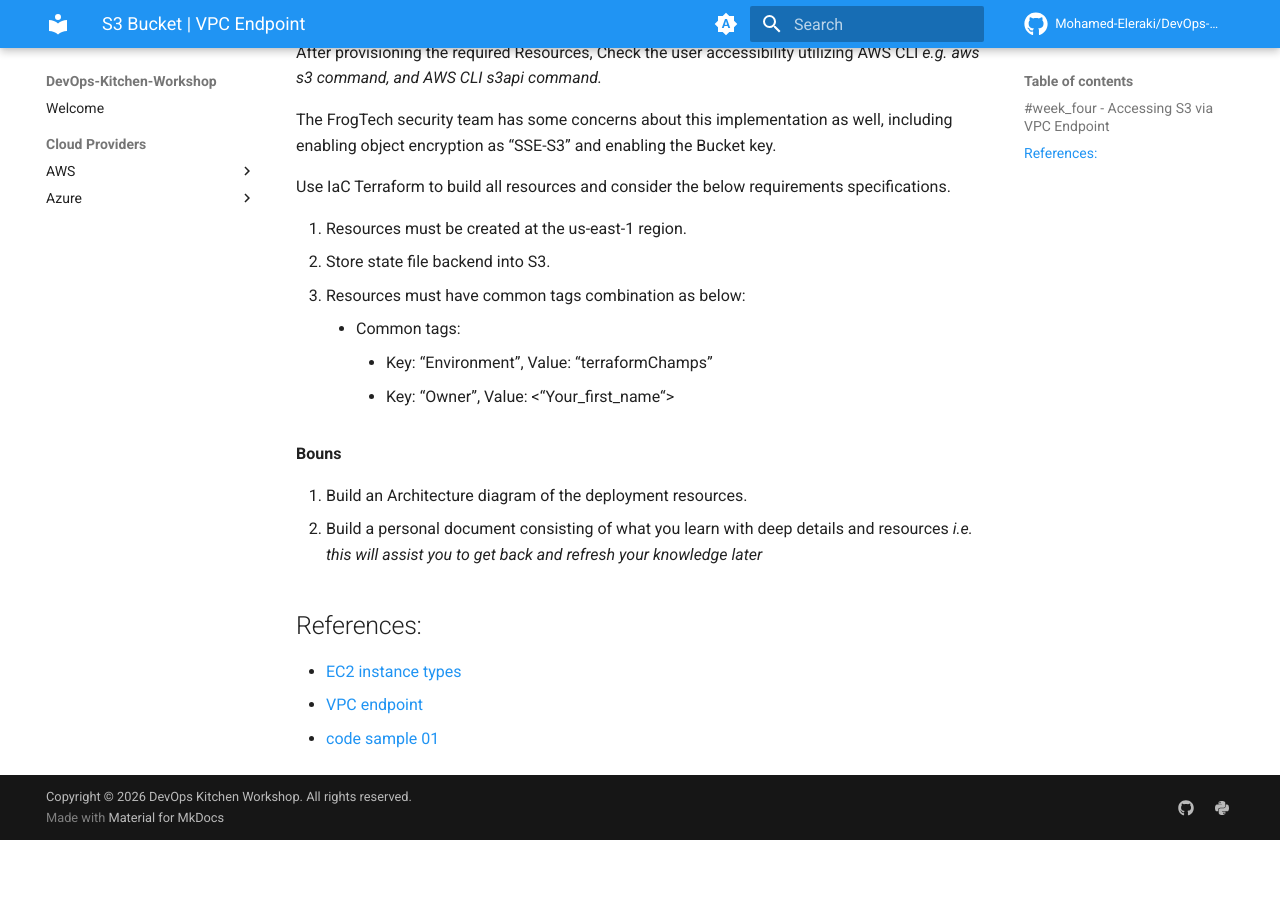
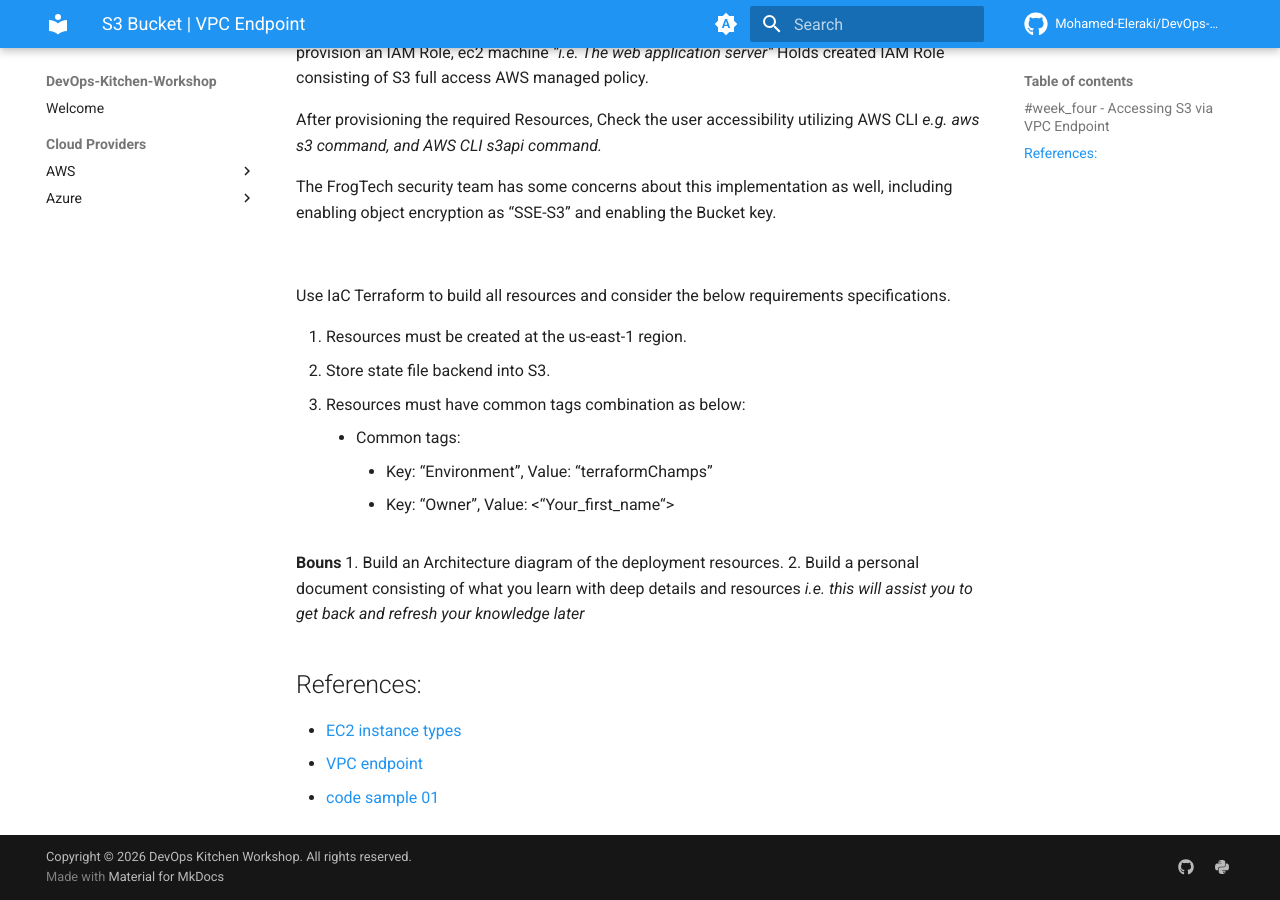
Before and after one commit to Mohamed-Eleraki/DevOps-Kitchen-Workshop, an MkDocs documentation site: the page built from docs/aws/s3-bucket-vpc-endpoint.md, in a window 1280 px wide and 900 px high, scrolled down 562 px. Built offline with MkDocs 1.6.1 and Material for MkDocs 9.7.7, drawn with Linux system fonts in a browser that asks for light colours; comment, search, counter and statistics services are not loaded; the version menu is left out; before the commit the page ends 1402 px from its top, so only the background shows below that.

Commit message:
fix: Space problem fixed

```diff
--- a/docs/aws/s3-bucket-vpc-endpoint.md
+++ b/docs/aws/s3-bucket-vpc-endpoint.md
@@ -1,8 +1,8 @@
 # S3 Bucket | VPC Endpoint
+## _#week_four - Accessing S3 via VPC Endpoint_
+<br>
 
-## _#week_four - Accessing S3 via VPC Endpoint_
-
-**_duration: 1 week_**
+**_duration: 1 week_**<br><br>
 
 ForgTech company wanna test your ability to type down a clean code by Deploying the structure of resources. This will help you to build a
 good reputation.
@@ -22,6 +22,7 @@
 The FrogTech security team has some concerns about this implementation as well, including enabling object encryption as “SSE-S3” and
 enabling the Bucket key.
 
+<br>
 
 Use IaC Terraform to build all resources and consider the below requirements specifications.
 
@@ -33,7 +34,6 @@
         - Key: “Owner”, Value: <“Your_first_name“>
 
 **Bouns**
-
 1. Build an Architecture diagram of the deployment resources.
 2. Build a personal document consisting of what you learn with deep details and resources _i.e. this will assist you to get back and refresh_
     _your knowledge later_
```
